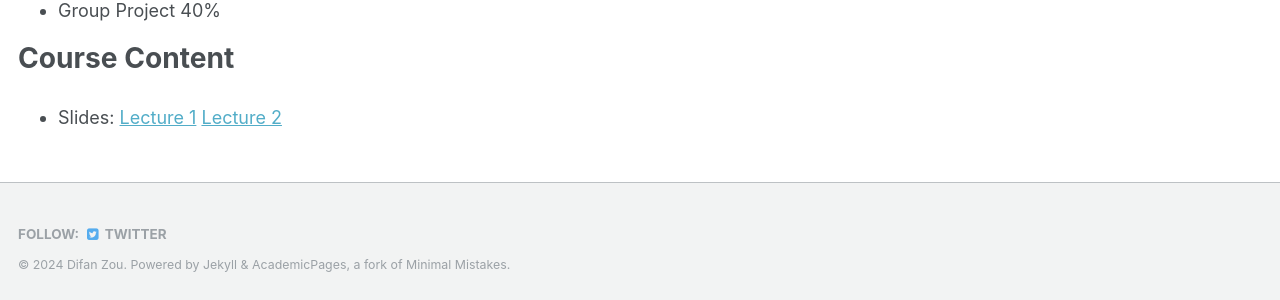
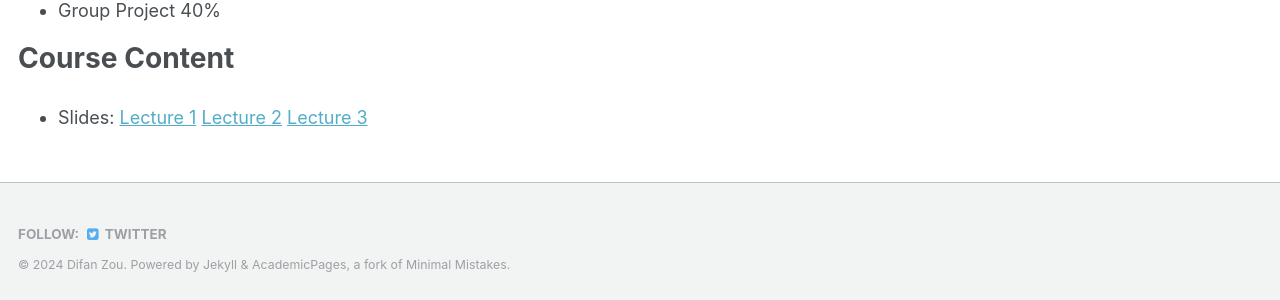
Before and after one commit to difanzou/difanzou.github.io, a Jekyll site: the page built from _teaching/2024-spring-teaching.md, in a window 1280 px wide. Shown: the part 937-1237 px from the top of the page. Built offline with Jekyll 4.4.1, drawn with Linux system fonts in a browser that asks for light colours.

Commit message:
update teaching

```diff
--- a/_teaching/2024-spring-teaching.md
+++ b/_teaching/2024-spring-teaching.md
@@ -29,4 +29,4 @@
 
 # Course Content
 
-* Slides: [Lecture 1](https://drive.google.com/file/d/1hP5tAuVmUKGRKSyd2c2UkYftfWs91Kgx/view?usp=sharing) [Lecture 2](https://drive.google.com/file/d/1PtYSWEH751qYY8XHmiJDM6YHtNLxmRwC/view?usp=sharing)
+* Slides: [Lecture 1](https://drive.google.com/file/d/1hP5tAuVmUKGRKSyd2c2UkYftfWs91Kgx/view?usp=sharing) [Lecture 2](https://drive.google.com/file/d/1PtYSWEH751qYY8XHmiJDM6YHtNLxmRwC/view?usp=sharing) [Lecture 3](https://drive.google.com/file/d/1h_Fy6M91yu6yWB_-Bf9lDDnGs5W_rTgh/view?usp=sharing)
```
